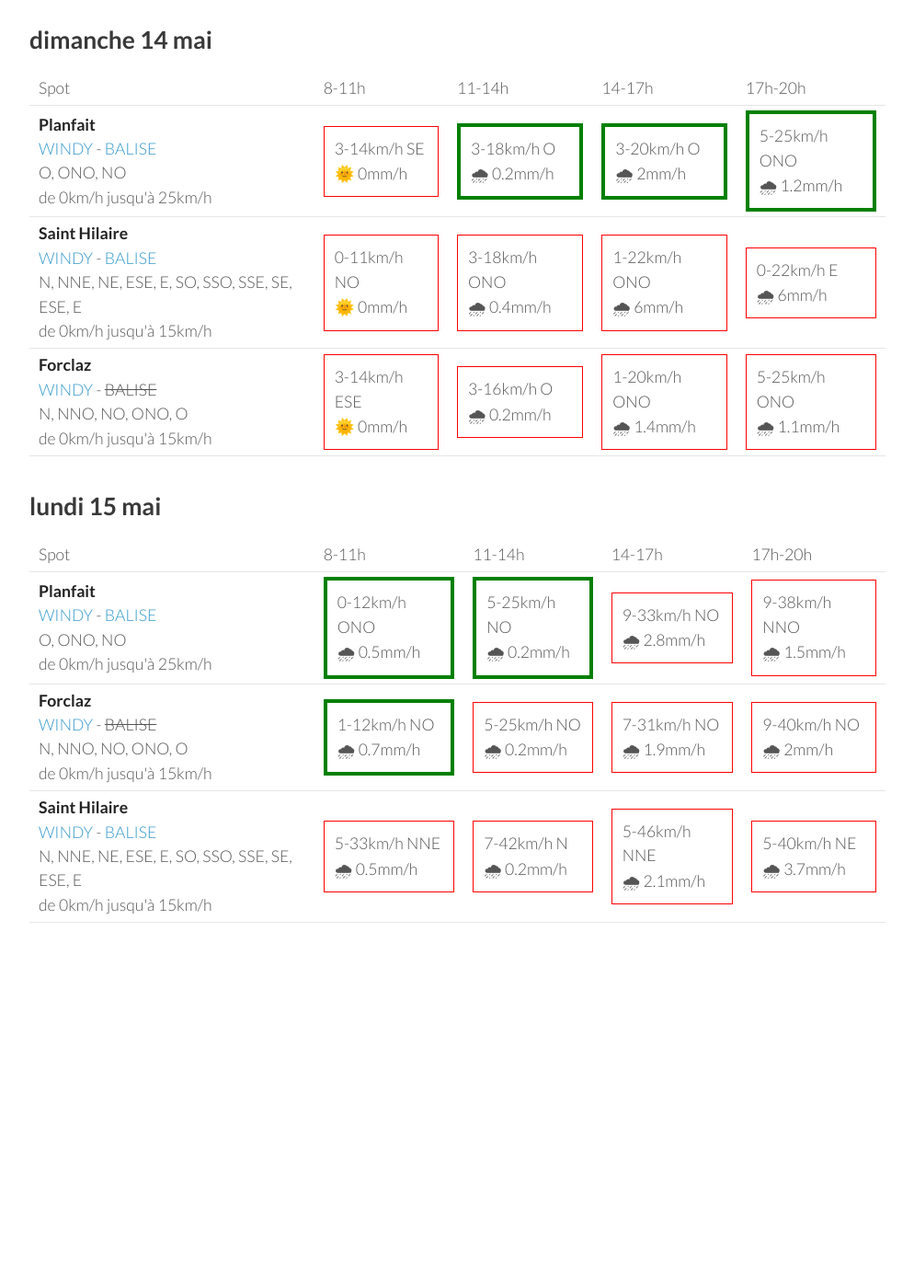
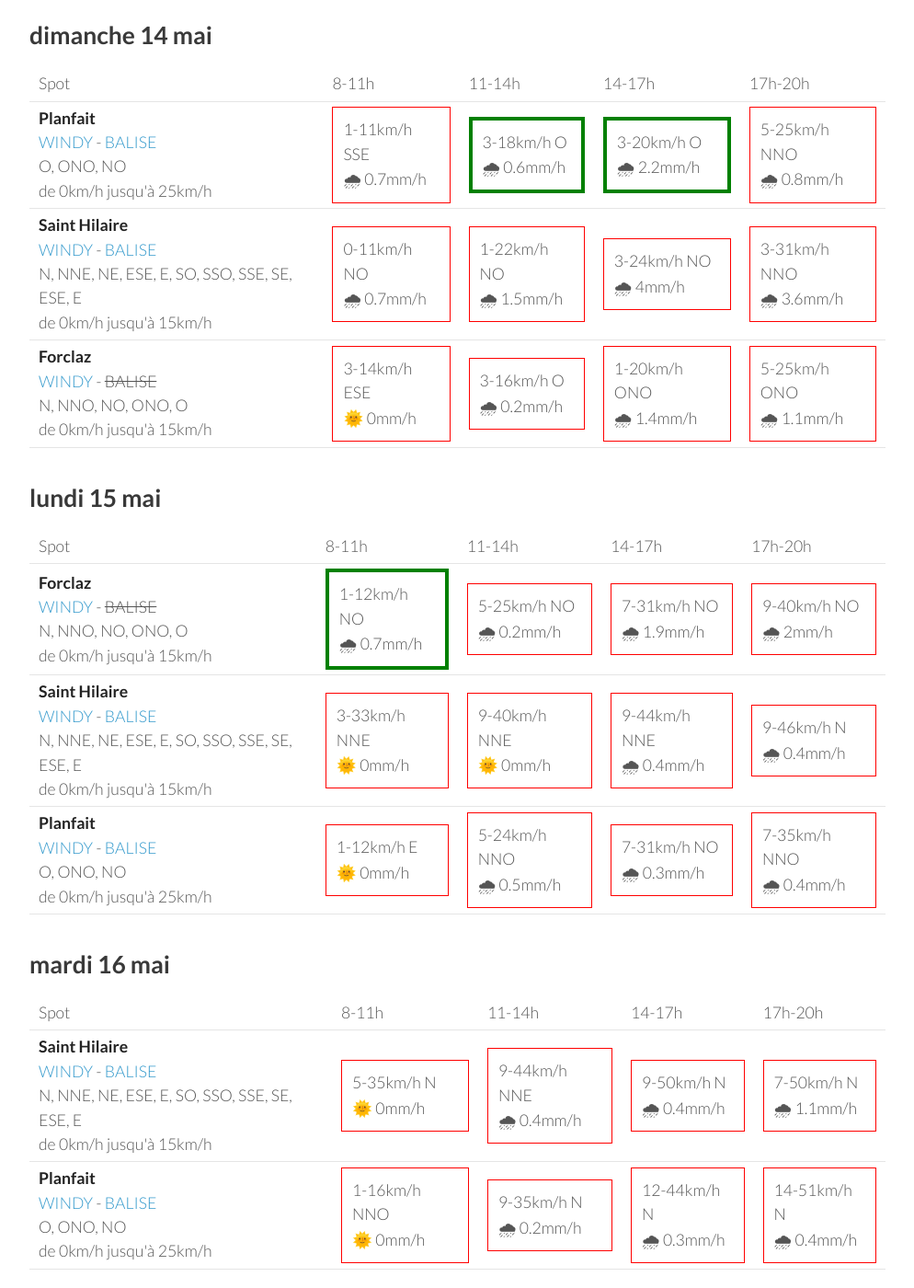
Before and after one commit to parapente-dans-le-nord/parapente-dans-le-nord.github.io, a Jekyll site: the page built from alpes_nord.markdown, in a window 1280 px wide and 1400 px high, scrolled down 1773 px. Shown: the whole window at 92% size, without its empty margins (26-1020 px from the left). Built offline with Jekyll 4.4.1, drawn with Linux system fonts in a browser that asks for light colours; before the commit the page ends 2904 px from its top, so only the background shows below that; some of the changed text lies outside the part shown.

Commit message:
update index.markdown

```diff
--- a/alpes_nord.markdown
+++ b/alpes_nord.markdown
@@ -116,20 +116,20 @@ page mise à jour le jeudi 11 mai 06:26
 <tr>
         <td><strong>Planfait</strong><br><a href="https://windy.com/45.853/6.223?45.415,6.223,8">WINDY</a> - <span class=""><a href="https://www.openwindmap.org/PP496">BALISE</a> </span><br> <span class="vent-favorable">O, ONO, NO</span><br><span class="force-vent">de 0km/h jusqu'à 25km/h</span> </td>
 
-            <td><div class="not-flyable"><p>3-12km/h SE</p><p>🌞 0mm/h</p></div></td>
-            <td><div class="flyable"><p>3-16km/h O</p><p>🌞 0mm/h</p></div></td>
-            <td><div class="flyable"><p>7-25km/h ONO</p><p>🌧 0.5mm/h</p></div></td>
-            <td><div class="not-flyable"><p>0-27km/h ONO</p><p>🌧 1mm/h</p></div></td>
+            <td><div class="not-flyable"><p>1-11km/h E</p><p>🌞 0mm/h</p></div></td>
+            <td><div class="flyable"><p>3-18km/h O</p><p>🌞 0mm/h</p></div></td>
+            <td><div class="not-flyable"><p>7-27km/h ONO</p><p>🌧 1mm/h</p></div></td>
+            <td><div class="not-flyable"><p>3-27km/h NO</p><p>🌧 1.6mm/h</p></div></td>
 
 
     </tr>
 <tr>
         <td><strong>Saint Hilaire</strong><br><a href="https://windy.com/45.307/5.888?45.087,5.889,9,m:eUFagkX">WINDY</a> - <span class=""><a href="http://www.balisemeteo.com/balise.php?idBalise=61">BALISE</a> </span><br> <span class="vent-favorable">N, NNE, NE, ESE, E, SO, SSO, SSE, SE, ESE, E</span><br><span class="force-vent">de 0km/h jusqu'à 15km/h</span> </td>
 
-            <td><div class="flyable"><p>1-11km/h ESE</p><p>🌞 0mm/h</p></div></td>
-            <td><div class="not-flyable"><p>3-20km/h OSO</p><p>🌧 0.2mm/h</p></div></td>
-            <td><div class="not-flyable"><p>5-25km/h O</p><p>🌧 1.1mm/h</p></div></td>
-            <td><div class="not-flyable"><p>1-27km/h OSO</p><p>🌧 6mm/h</p></div></td>
+            <td><div class="flyable"><p>1-11km/h E</p><p>🌧 0.2mm/h</p></div></td>
+            <td><div class="not-flyable"><p>3-20km/h O</p><p>🌧 0.5mm/h</p></div></td>
+            <td><div class="not-flyable"><p>3-25km/h NO</p><p>🌧 1.2mm/h</p></div></td>
+            <td><div class="not-flyable"><p>3-25km/h SO</p><p>🌧 6mm/h</p></div></td>
 
 
     </tr>
@@ -162,20 +162,20 @@ page mise à jour le jeudi 11 mai 06:26
 <tr>
         <td><strong>Planfait</strong><br><a href="https://windy.com/45.853/6.223?45.415,6.223,8">WINDY</a> - <span class=""><a href="https://www.openwindmap.org/PP496">BALISE</a> </span><br> <span class="vent-favorable">O, ONO, NO</span><br><span class="force-vent">de 0km/h jusqu'à 25km/h</span> </td>
 
-            <td><div class="not-flyable"><p>3-14km/h SE</p><p>🌞 0mm/h</p></div></td>
-            <td><div class="flyable"><p>3-18km/h O</p><p>🌧 0.2mm/h</p></div></td>
-            <td><div class="flyable"><p>3-20km/h O</p><p>🌧 2mm/h</p></div></td>
-            <td><div class="flyable"><p>5-25km/h ONO</p><p>🌧 1.2mm/h</p></div></td>
+            <td><div class="not-flyable"><p>1-11km/h SSE</p><p>🌧 0.7mm/h</p></div></td>
+            <td><div class="flyable"><p>3-18km/h O</p><p>🌧 0.6mm/h</p></div></td>
+            <td><div class="flyable"><p>3-20km/h O</p><p>🌧 2.2mm/h</p></div></td>
+            <td><div class="not-flyable"><p>5-25km/h NNO</p><p>🌧 0.8mm/h</p></div></td>
 
 
     </tr>
 <tr>
         <td><strong>Saint Hilaire</strong><br><a href="https://windy.com/45.307/5.888?45.087,5.889,9,m:eUFagkX">WINDY</a> - <span class=""><a href="http://www.balisemeteo.com/balise.php?idBalise=61">BALISE</a> </span><br> <span class="vent-favorable">N, NNE, NE, ESE, E, SO, SSO, SSE, SE, ESE, E</span><br><span class="force-vent">de 0km/h jusqu'à 15km/h</span> </td>
 
-            <td><div class="not-flyable"><p>0-11km/h NO</p><p>🌞 0mm/h</p></div></td>
-            <td><div class="not-flyable"><p>3-18km/h ONO</p><p>🌧 0.4mm/h</p></div></td>
-            <td><div class="not-flyable"><p>1-22km/h ONO</p><p>🌧 6mm/h</p></div></td>
-            <td><div class="not-flyable"><p>0-22km/h E</p><p>🌧 6mm/h</p></div></td>
+            <td><div class="not-flyable"><p>0-11km/h NO</p><p>🌧 0.7mm/h</p></div></td>
+            <td><div class="not-flyable"><p>1-22km/h NO</p><p>🌧 1.5mm/h</p></div></td>
+            <td><div class="not-flyable"><p>3-24km/h NO</p><p>🌧 4mm/h</p></div></td>
+            <td><div class="not-flyable"><p>3-31km/h NNO</p><p>🌧 3.6mm/h</p></div></td>
 
 
     </tr>
@@ -206,16 +206,6 @@ page mise à jour le jeudi 11 mai 06:26
       <td>17h-20h</td>
     </tr>
 <tr>
-        <td><strong>Planfait</strong><br><a href="https://windy.com/45.853/6.223?45.415,6.223,8">WINDY</a> - <span class=""><a href="https://www.openwindmap.org/PP496">BALISE</a> </span><br> <span class="vent-favorable">O, ONO, NO</span><br><span class="force-vent">de 0km/h jusqu'à 25km/h</span> </td>
-
-            <td><div class="flyable"><p>0-12km/h ONO</p><p>🌧 0.5mm/h</p></div></td>
-            <td><div class="flyable"><p>5-25km/h NO</p><p>🌧 0.2mm/h</p></div></td>
-            <td><div class="not-flyable"><p>9-33km/h NO</p><p>🌧 2.8mm/h</p></div></td>
-            <td><div class="not-flyable"><p>9-38km/h NNO</p><p>🌧 1.5mm/h</p></div></td>
-
-
-    </tr>
-<tr>
         <td><strong>Forclaz</strong><br><a href="https://windy.com/45.814/6.247?45.375,6.246,8,m:eVwaglz">WINDY</a> - <span class="no-balise"> BALISE </span><br> <span class="vent-favorable">N, NNO, NO, ONO, O</span><br><span class="force-vent">de 0km/h jusqu'à 15km/h</span> </td>
 
             <td><div class="flyable"><p>1-12km/h NO</p><p>🌧 0.7mm/h</p></div></td>
@@ -228,10 +218,20 @@ page mise à jour le jeudi 11 mai 06:26
 <tr>
         <td><strong>Saint Hilaire</strong><br><a href="https://windy.com/45.307/5.888?45.087,5.889,9,m:eUFagkX">WINDY</a> - <span class=""><a href="http://www.balisemeteo.com/balise.php?idBalise=61">BALISE</a> </span><br> <span class="vent-favorable">N, NNE, NE, ESE, E, SO, SSO, SSE, SE, ESE, E</span><br><span class="force-vent">de 0km/h jusqu'à 15km/h</span> </td>
 
-            <td><div class="not-flyable"><p>5-33km/h NNE</p><p>🌧 0.5mm/h</p></div></td>
-            <td><div class="not-flyable"><p>7-42km/h N</p><p>🌧 0.2mm/h</p></div></td>
-            <td><div class="not-flyable"><p>5-46km/h NNE</p><p>🌧 2.1mm/h</p></div></td>
-            <td><div class="not-flyable"><p>5-40km/h NE</p><p>🌧 3.7mm/h</p></div></td>
+            <td><div class="not-flyable"><p>3-33km/h NNE</p><p>🌞 0mm/h</p></div></td>
+            <td><div class="not-flyable"><p>9-40km/h NNE</p><p>🌞 0mm/h</p></div></td>
+            <td><div class="not-flyable"><p>9-44km/h NNE</p><p>🌧 0.4mm/h</p></div></td>
+            <td><div class="not-flyable"><p>9-46km/h N</p><p>🌧 0.4mm/h</p></div></td>
+
+
+    </tr>
+<tr>
+        <td><strong>Planfait</strong><br><a href="https://windy.com/45.853/6.223?45.415,6.223,8">WINDY</a> - <span class=""><a href="https://www.openwindmap.org/PP496">BALISE</a> </span><br> <span class="vent-favorable">O, ONO, NO</span><br><span class="force-vent">de 0km/h jusqu'à 25km/h</span> </td>
+
+            <td><div class="not-flyable"><p>1-12km/h E</p><p>🌞 0mm/h</p></div></td>
+            <td><div class="not-flyable"><p>5-24km/h NNO</p><p>🌧 0.5mm/h</p></div></td>
+            <td><div class="not-flyable"><p>7-31km/h NO</p><p>🌧 0.3mm/h</p></div></td>
+            <td><div class="not-flyable"><p>7-35km/h NNO</p><p>🌧 0.4mm/h</p></div></td>
 
 
     </tr>
@@ -239,3 +239,39 @@ page mise à jour le jeudi 11 mai 06:26
 </tbody>
 </table>
 {:/}
+## mardi 16 mai
+
+{::nomarkdown}
+<table>
+  <tbody>
+    <tr>
+      <td>Spot</td>
+      <td>8-11h</td>
+      <td>11-14h</td>
+      <td>14-17h</td>
+      <td>17h-20h</td>
+    </tr>
+<tr>
+        <td><strong>Saint Hilaire</strong><br><a href="https://windy.com/45.307/5.888?45.087,5.889,9,m:eUFagkX">WINDY</a> - <span class=""><a href="http://www.balisemeteo.com/balise.php?idBalise=61">BALISE</a> </span><br> <span class="vent-favorable">N, NNE, NE, ESE, E, SO, SSO, SSE, SE, ESE, E</span><br><span class="force-vent">de 0km/h jusqu'à 15km/h</span> </td>
+
+            <td><div class="not-flyable"><p>5-35km/h N</p><p>🌞 0mm/h</p></div></td>
+            <td><div class="not-flyable"><p>9-44km/h NNE</p><p>🌧 0.4mm/h</p></div></td>
+            <td><div class="not-flyable"><p>9-50km/h N</p><p>🌧 0.4mm/h</p></div></td>
+            <td><div class="not-flyable"><p>7-50km/h N</p><p>🌧 1.1mm/h</p></div></td>
+
+
+    </tr>
+<tr>
+        <td><strong>Planfait</strong><br><a href="https://windy.com/45.853/6.223?45.415,6.223,8">WINDY</a> - <span class=""><a href="https://www.openwindmap.org/PP496">BALISE</a> </span><br> <span class="vent-favorable">O, ONO, NO</span><br><span class="force-vent">de 0km/h jusqu'à 25km/h</span> </td>
+
+            <td><div class="not-flyable"><p>1-16km/h NNO</p><p>🌞 0mm/h</p></div></td>
+            <td><div class="not-flyable"><p>9-35km/h N</p><p>🌧 0.2mm/h</p></div></td>
+            <td><div class="not-flyable"><p>12-44km/h N</p><p>🌧 0.3mm/h</p></div></td>
+            <td><div class="not-flyable"><p>14-51km/h N</p><p>🌧 0.4mm/h</p></div></td>
+
+
+    </tr>
+
+</tbody>
+</table>
+{:/}
```
Also changed, not shown: other parts of alpes_nord.markdown (+1 -1 lines).
